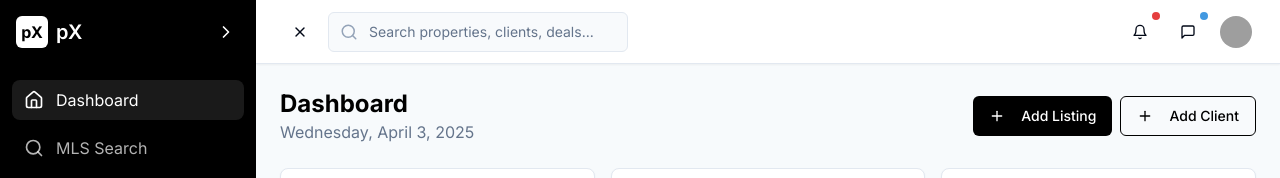
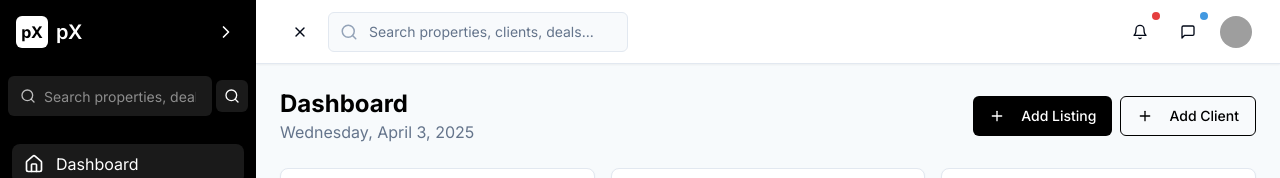
Before and after one commit to kkmistree/px-logistiya-c98633f6, a React (Vite) app: page / in a window 1280 px wide. Shown: the top 178 px of the page. Built offline with nearby package versions, Linux system fonts and the light colour scheme; grey boxes are pictures that could not be loaded.

Commit message:
Add AI-powered quick search to dashboard
Implement an AI-powered search functionality on the dashboard for properties and deals.

```diff
--- a/src/components/layout/Sidebar.tsx
+++ b/src/components/layout/Sidebar.tsx
@@ -14,6 +14,7 @@ import {
   ChevronRight,
   BookOpen,
 } from "lucide-react";
+import QuickSearch from "@/components/search/QuickSearch";
 
 interface SidebarProps {
   open: boolean;
@@ -66,6 +67,9 @@ const Sidebar = ({ open, setOpen }: SidebarProps) => {
             </div>
           )}
         </div>
+
+        {/* Add QuickSearch as the first item after the logo */}
+        <QuickSearch />
 
         <nav className="flex-1 px-3 py-4 overflow-y-auto">
           <ul className="space-y-2">
--- /dev/null
+++ b/src/components/search/QuickSearch.tsx
@@ -0,0 +1,70 @@
+
+import { useState } from "react";
+import { Search, Loader2 } from "lucide-react";
+import { Input } from "@/components/ui/input";
+import { Button } from "@/components/ui/button";
+
+interface QuickSearchProps {
+  onSearch?: (query: string) => void;
+}
+
+const QuickSearch = ({ onSearch }: QuickSearchProps) => {
+  const [query, setQuery] = useState("");
+  const [isSearching, setIsSearching] = useState(false);
+  const [placeholder, setPlaceholder] = useState("Search properties, deals, clients...");
+
+  const handleSearch = (e: React.FormEvent) => {
+    e.preventDefault();
+    if (!query.trim()) return;
+
+    setIsSearching(true);
+
+    // Simulate AI processing
+    setTimeout(() => {
+      if (onSearch) {
+        onSearch(query);
+      }
+      console.log("Searching for:", query);
+      setIsSearching(false);
+      setQuery("");
+      // Rotate through different placeholders to showcase AI capabilities
+      const placeholders = [
+        "Find 2BR in Downtown with 7% ROI",
+        "Show off-plan launches in Dubai Marina",
+        "Search for clients looking for Palm Jumeirah",
+        "Find properties with payment plans under 3 years",
+        "Search properties, deals, clients..."
+      ];
+      const randomPlaceholder = placeholders[Math.floor(Math.random() * placeholders.length)];
+      setPlaceholder(randomPlaceholder);
+    }, 1000);
+  };
+
+  return (
+    <div className="px-2 py-3">
+      <form onSubmit={handleSearch} className="flex items-center space-x-1">
+        <div className="relative flex-1">
+          <Input
+            type="text"
+            placeholder={placeholder}
+            value={query}
+            onChange={(e) => setQuery(e.target.value)}
+            className="pl-9 pr-4 py-2 bg-sidebar-accent text-sidebar-accent-foreground placeholder:text-sidebar-accent-foreground/50 border-none focus-visible:ring-1 focus-visible:ring-sidebar-ring"
+          />
+          <Search className="absolute left-3 top-1/2 transform -translate-y-1/2 w-4 h-4 text-sidebar-accent-foreground/70" />
+        </div>
+        <Button
+          type="submit"
+          size="icon"
+          variant="ghost"
+          className="h-8 w-8 bg-sidebar-accent hover:bg-white/20 text-sidebar-accent-foreground"
+          disabled={isSearching}
+        >
+          {isSearching ? <Loader2 className="h-4 w-4 animate-spin" /> : <Search className="h-4 w-4" />}
+        </Button>
+      </form>
+    </div>
+  );
+};
+
+export default QuickSearch;
```
